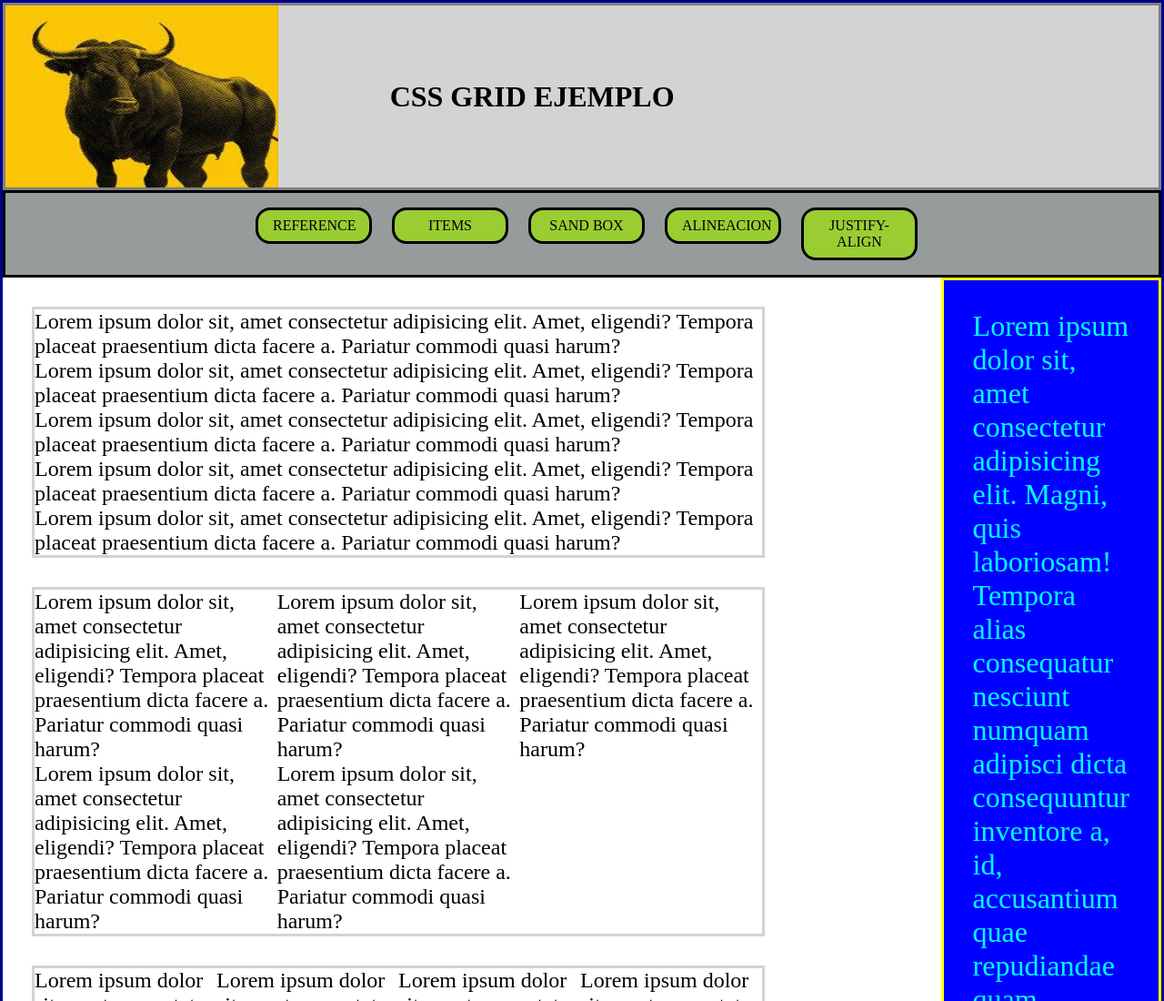
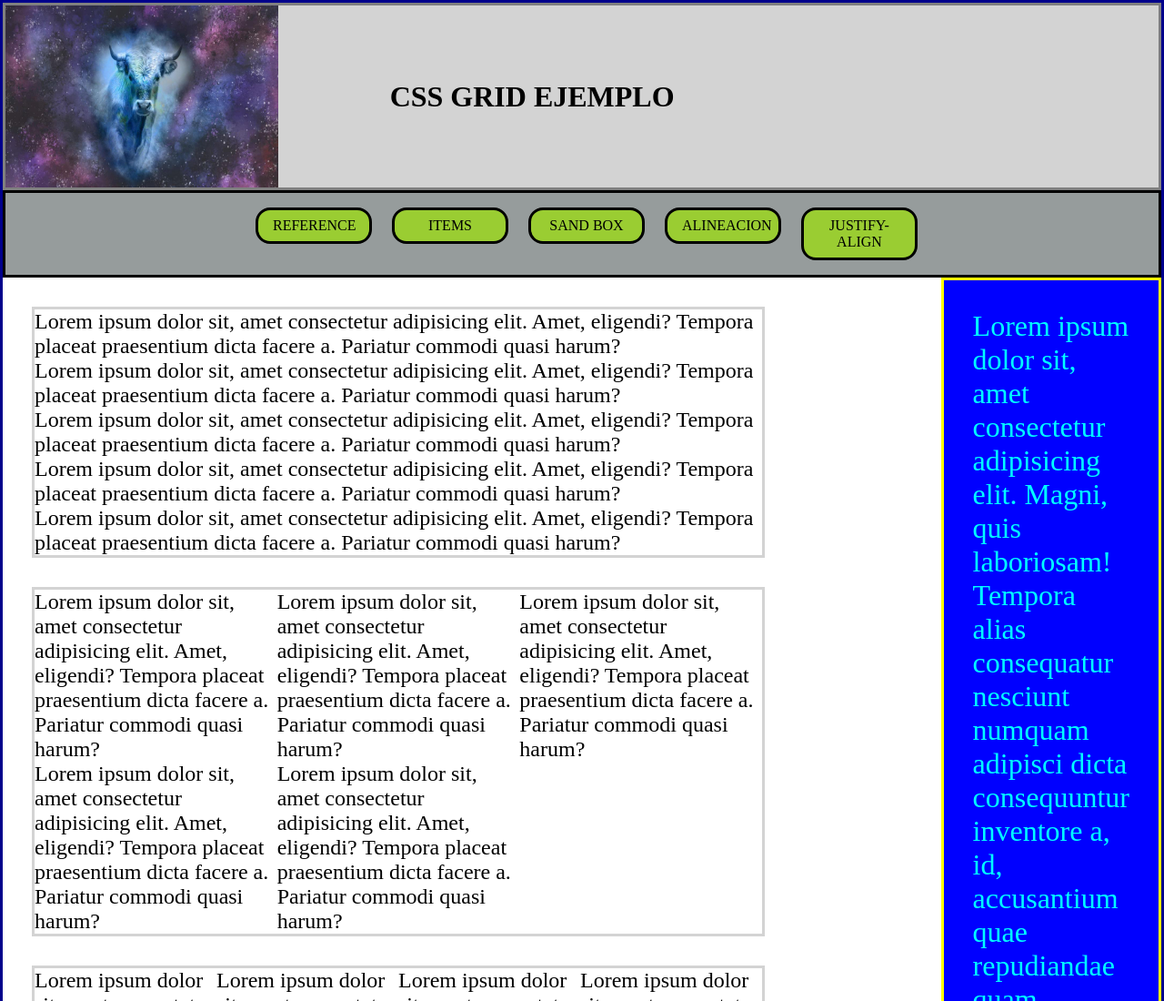
Before and after one commit to ManuelVivasS/webdesign, a plain HTML site: page cssgridreference/ejemplo.html in a window 1280 px wide. Shown: the top 1100 px of the page at 91% size. Drawn offline with Linux system fonts and the light colour scheme.

Commit message:
cssgridreference

```diff
--- a/cssgridreference/ejemplo.html
+++ b/cssgridreference/ejemplo.html
@@ -8,7 +8,7 @@
 </head>
 <body>
     <header>
-        <img src="/cssgridreference/images/images.jpeg" alt="imagen">
+        <img src="/cssgridreference/images/torostar.jpg" alt="imagen">
         <h1>CSS GRID EJEMPLO</h1>
     </header>
    <nav>
```
